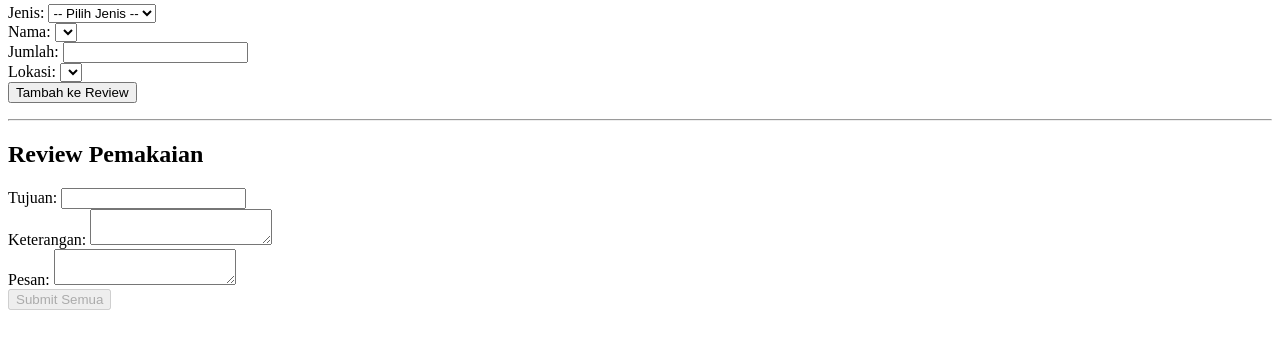
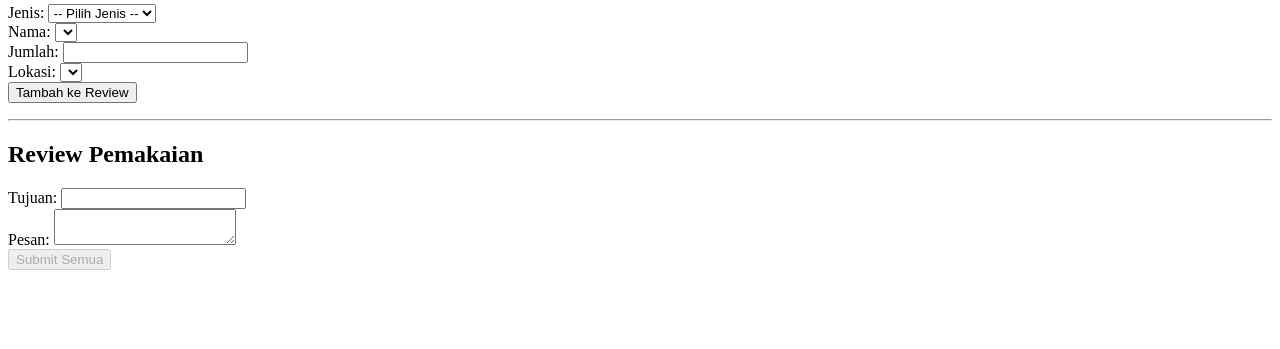
Before and after one commit to hoiamisme/labunicaci, a CodeIgniter 4 app: the page made by app/Views/Pemakaian_form.php in a window 1280 px wide. Shown: the part 141-490 px from the top of the page. Run offline with PHP 8.4 and a stand-in for CodeIgniter, Linux system fonts and the light colour scheme; the template is opened without the code that fills it, so the values that code supplies are empty; some libraries are stand-ins or nearby versions.

Commit message:
pemakaian_form.php
- hapus kolom keterangan

```diff
--- a/app/Views/Pemakaian_form.php
+++ b/app/Views/Pemakaian_form.php
@@ -61,9 +61,6 @@
 
     <label>Tujuan:</label>
     <input type="text" name="tujuan" required><br>
-
-    <label>Keterangan:</label>
-    <textarea name="keterangan" required></textarea><br>
 
     <label>Pesan:</label>
     <textarea name="pesan"></textarea><br>
```
